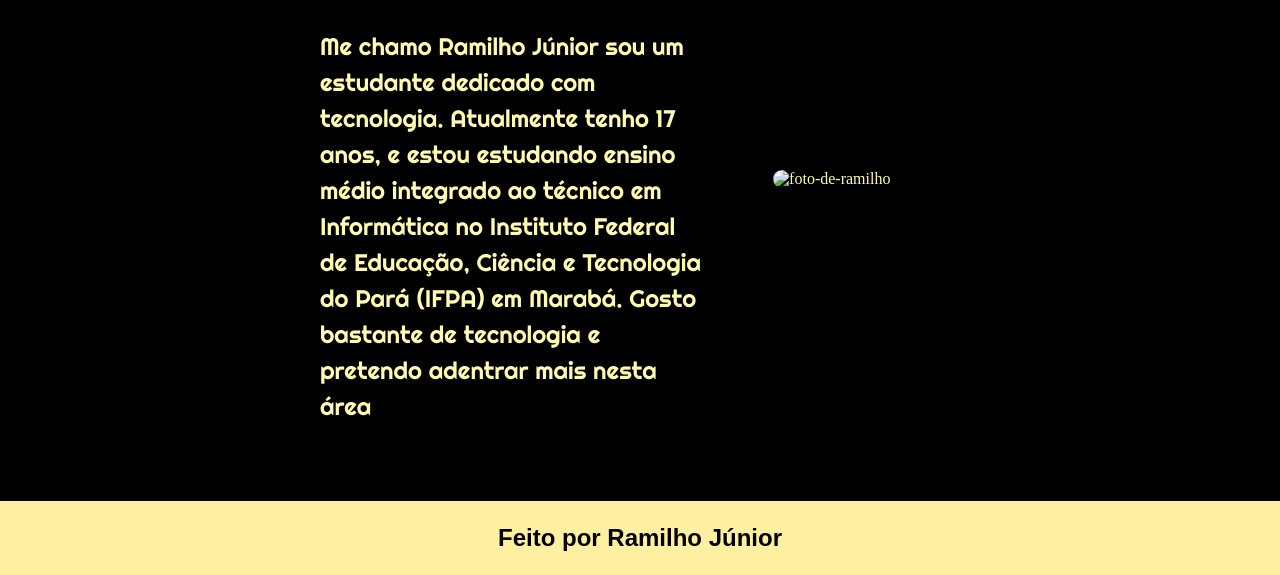
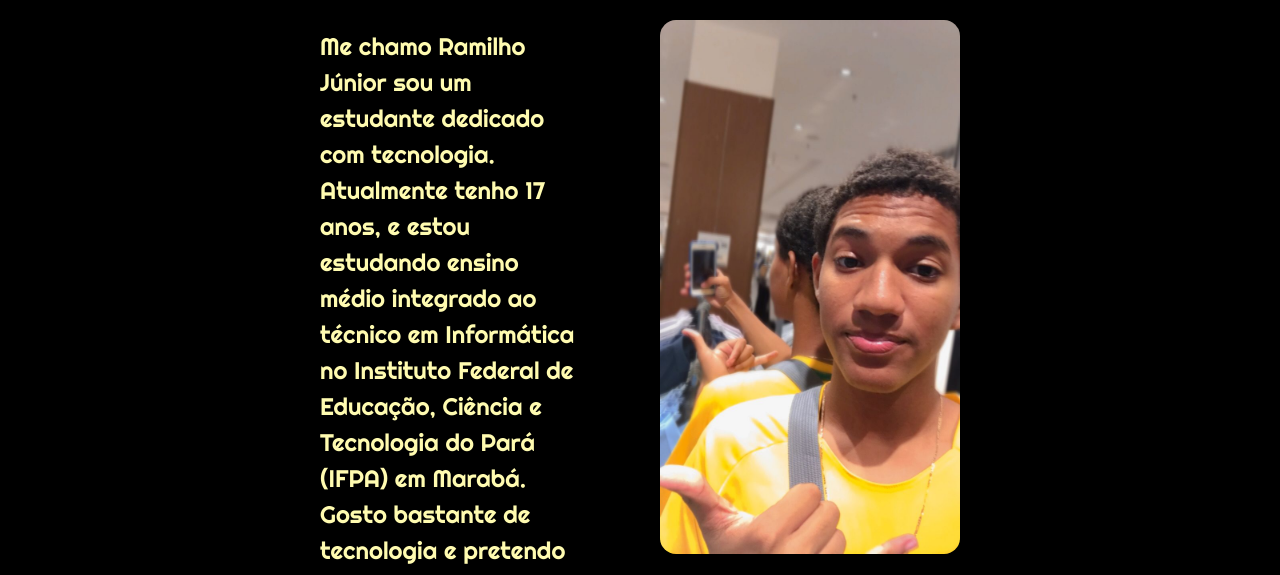
Before and after one commit to Ramilho/figma2, a plain HTML site: page about.html in a window 1280 px wide. Shown: the part 223-798 px from the top of the page. Drawn offline with nearby package versions, Linux system fonts and the light colour scheme.

Commit message:
Update about.html

```diff
--- a/about.html
+++ b/about.html
@@ -24,7 +24,7 @@
                 no Instituto Federal de Educação, Ciência e Tecnologia do Pará (IFPA) em Marabá. Gosto bastante de
                 tecnologia e pretendo adentrar mais nesta área </p>
         </section>
-        <img class="apresentacao_img" src="imagens/Ramilho.jpeg" alt="foto-de-ramilho">
+        <img class="apresentacao_img" src="Ramilho.jpeg" alt="foto-de-ramilho">
     </main>
     <footer class="rodape">
         <p><Strong>Feito por Ramilho Júnior</Strong></p>
```
